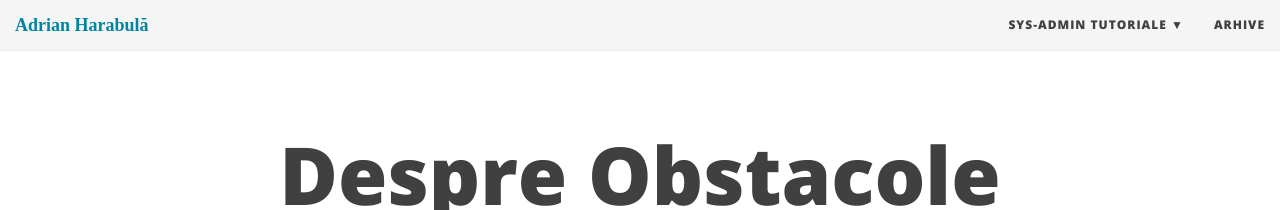
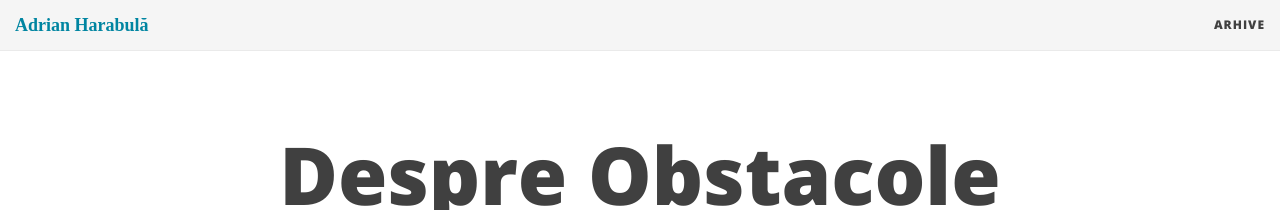
Before and after one commit to adrianharabula/adrianharabula.github.io, a Jekyll site: the page built from index.md, in a window 1280 px wide. Shown: the top 210 px of the page. Built offline with Jekyll 4.4.1, drawn with Linux system fonts in a browser that asks for light colours; nearby versions of some CDN libraries; the list of posts is cut into pages by our own code.

```diff
--- a/_config.yml
+++ b/_config.yml
@@ -4,7 +4,7 @@
 # baseurl is the website's URL without the hostname
 
 # If you are building a simple GitHub user page (http://username.github.io) then use these settings:
-#url: "https://adrianharabula.github.io"
+url: "https://www.adrianharabula.ro"
 baseurl: ""
 
 # If you are building a GitHub project page then use these settings:
@@ -33,8 +33,8 @@
 # List of links in the navigation bar
 navbar-links:
 #  Home: ""
-  Sys-Admin Tutoriale:
-    - start a droplet: "tutoriale/"
+  # Sys-Admin Tutoriale:
+  #   - start a droplet: "tutoriale/"
   Arhive: "arhive/"
 #  Memento Mori: "memento-mori"
 #  About Me: "aboutme"
```
